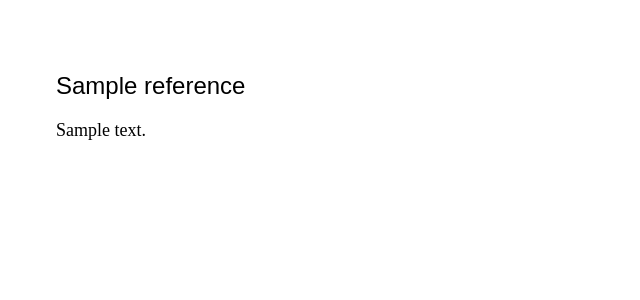
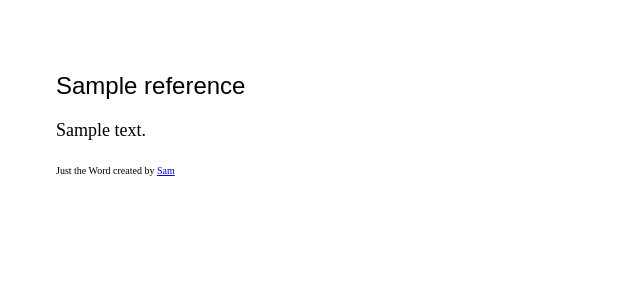
Before and after one commit to ssaamm/just-the-word, a Flask app: template templates/index.html in a window 1280 px wide. Shown: the top 300 px of the page, without its empty margins (0-640 px from the left). Run offline with Flask 2, Linux system fonts and the light colour scheme; the template is opened without the code that fills it: most values are stand-ins (such as "Sample title", 1, 10 or a date in 2020).

Commit message:
Add footer

```diff
--- a/static/style.css
+++ b/static/style.css
@@ -20,3 +20,7 @@ p {
     text-align: justify;
     hyphens: auto;
 }
+
+#footer {
+    font-size: 10px;
+}
--- a/templates/index.html
+++ b/templates/index.html
@@ -13,5 +13,6 @@
         <p>{{ t }}</p>
         {% endfor %}
         {% endfor %}
+        <span id='footer'>Just the Word created by <a href='http://samueltaylor.org'>Sam</a></span>
     </body>
 </html>
```
